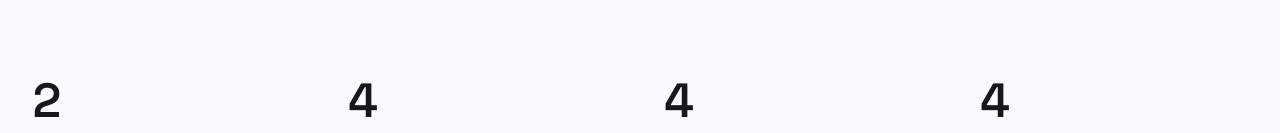
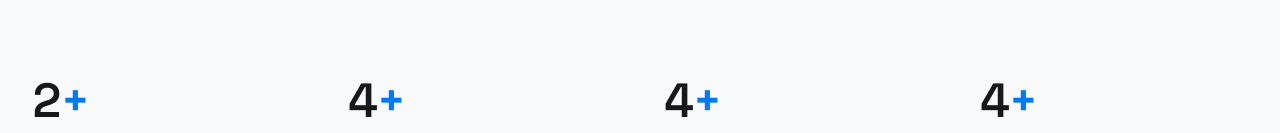
Before and after one commit to lionman9097/AMG_compro, a Nuxt app: page / in a window 1280 px wide. Shown: the part 819-952 px from the top of the page. Built offline with nearby package versions, Linux system fonts and the light colour scheme.

Commit message:
ui adjustments

```diff
--- a/data/company.ts
+++ b/data/company.ts
@@ -73,10 +73,10 @@ export const company: CompanyInfo = {
   shortDescription: 'Distributor of sealant products and construction supporting materials, providing high-quality products to meet the needs of various construction, industrial, and building projects.',
   description: 'ANUGERAH MEGAH PERKASA is a company engaged as a distributor of sealant products and construction supporting materials, providing high-quality products to meet the needs of various construction, industrial, and building projects. As a distributor of Wacker and Durabuild, we are committed to delivering products with trusted quality, optimal performance, and suitability for professional field applications. By prioritizing product quality, service excellence, product availability, and customer satisfaction, Anugerah Megah Perkasa continues to build long-term relationships with contractors, applicators, building material stores, developers, and other customers.',
   stats: [
-    { label: 'Authorized Brand Partners', value: 2, suffix: '' },
-    { label: 'Strategic Warehouse Hubs', value: 4, suffix: '' },
-    { label: 'Core Strategic Priorities', value: 4, suffix: '' },
-    { label: 'Client Ecosystem Segments', value: 4, suffix: '' },
+    { label: 'Authorized Brand Partners', value: 2, suffix: '+' },
+    { label: 'Strategic Warehouse Hubs', value: 4, suffix: '+' },
+    { label: 'Core Strategic Priorities', value: 4, suffix: '+' },
+    { label: 'Client Ecosystem Segments', value: 4, suffix: '+' },
   ],
   commitment: {
     title: 'Our Commitment',
```
